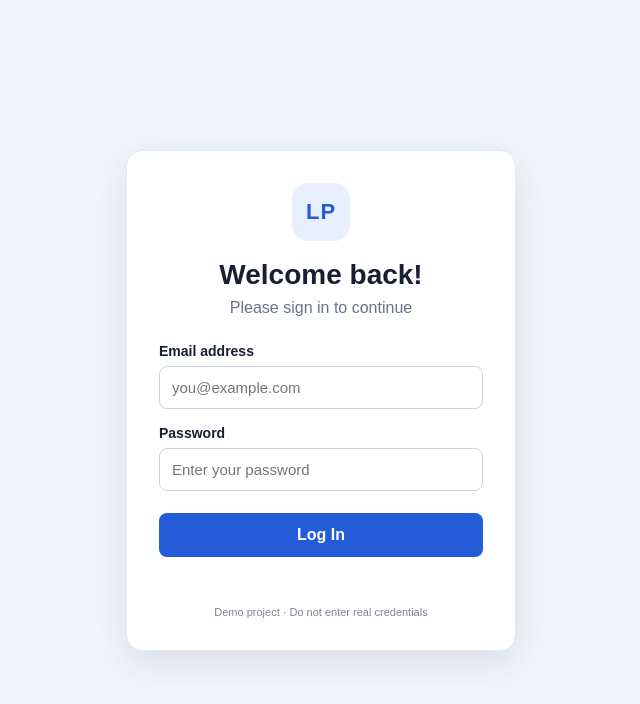
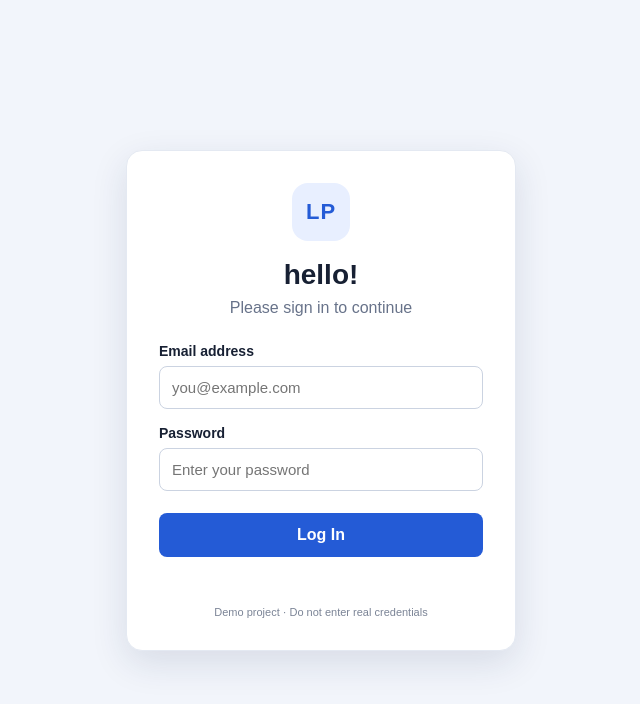
Before and after one commit to mahekdasgupta/LoginPageProject, a plain HTML site: page index.html in a window 1280 px wide. Shown: the whole page, without its empty margins (319-959 px from the left). Drawn offline with Linux system fonts and the light colour scheme.

Commit message:
changed login page heading

```diff
--- a/index.html
+++ b/index.html
@@ -9,7 +9,7 @@
 <body>
   <main class="login-card">
     <div class="logo" aria-label="Login project logo">LP</div>
-    <h1>Welcome back!</h1>
+    <h1>hello!</h1>
     <p class="subtitle">Please sign in to continue</p>
     <form id="loginForm">
       <label for="email">Email address</label>
```
